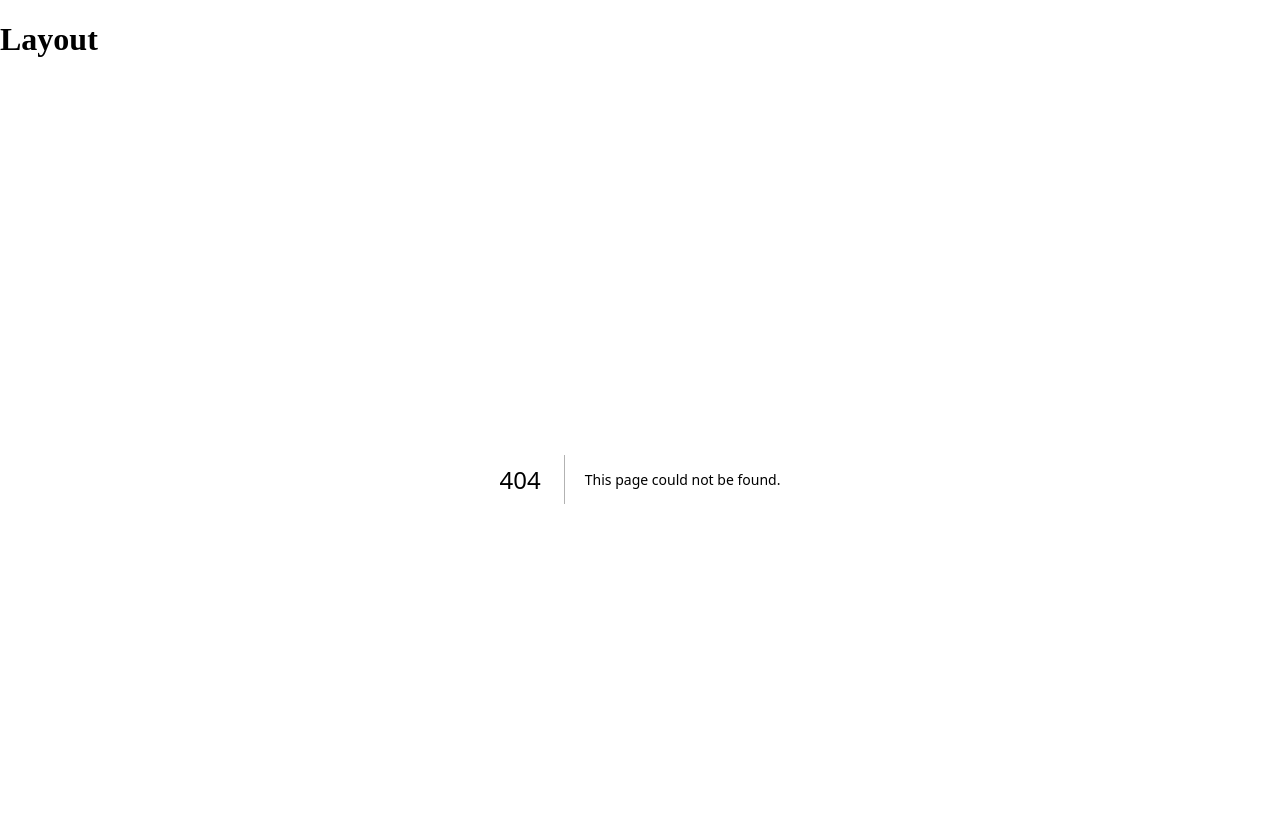
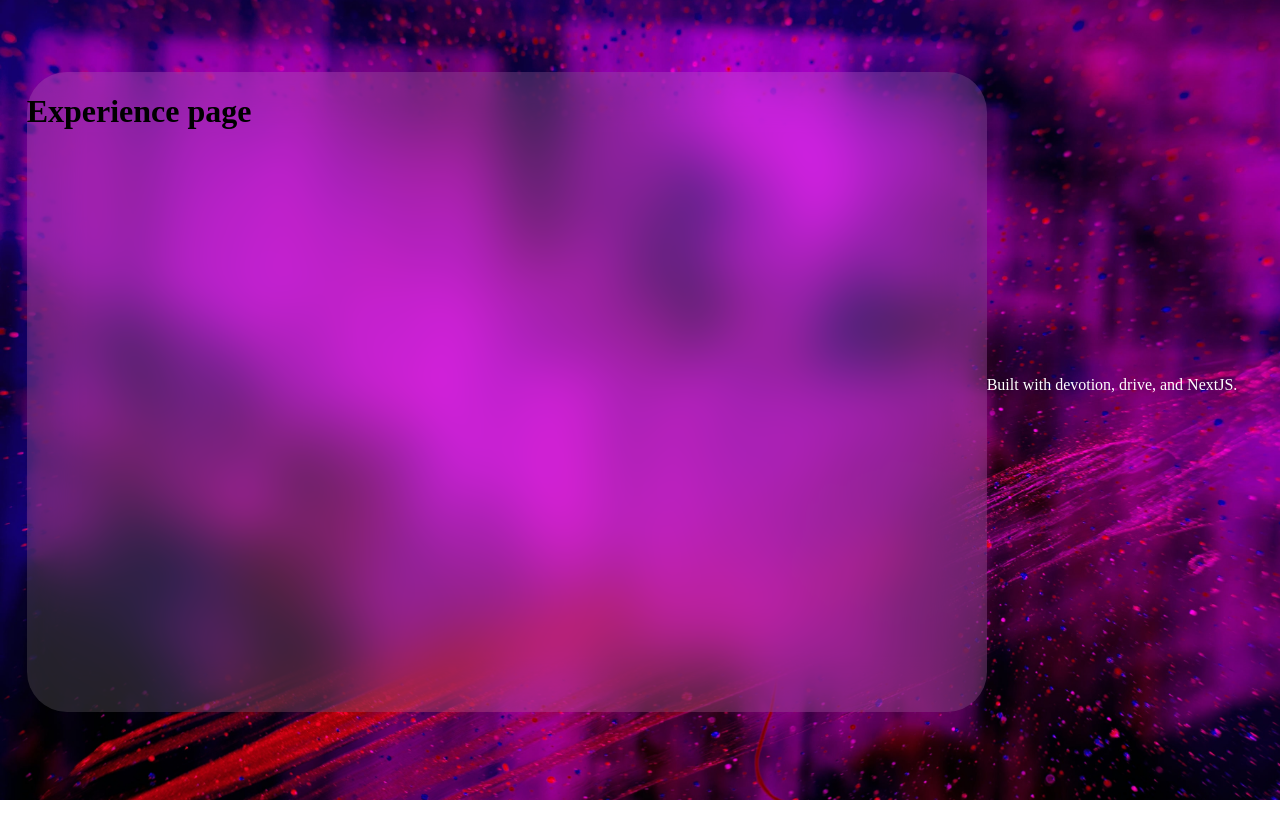
Before and after one commit to benpaulsen4/project-narcissism, a Next.js app: page /experience in a window 1280 px wide. Before the commit this address had no page. Shown: the top 838 px of the page. After the commit the page ends 800 px from the top, so only its background shows below. Built offline with nearby package versions, Linux system fonts and the light colour scheme.

Commit message:
Base layout acheived

```diff
--- /dev/null
+++ b/app/experience/page.tsx
@@ -0,0 +1,7 @@
+export default function Experience(){
+    return (
+        <div className="experience">
+            <h1>Experience page</h1>
+        </div>
+    )
+}
--- a/app/layout.tsx
+++ b/app/layout.tsx
@@ -1,11 +1,16 @@
+import './styles.css';
 export default function RootLayout({ children }: { children: any }){
     return (
         <html>
             <head></head>
             <body>
-                <h1>Layout</h1>
-                {children}
+                <div className="hero">
+                    {children}
+                </div>
             </body>
+            <footer>
+                Built with devotion, drive, and NextJS.
+            </footer>
         </html>
     )
 }
--- /dev/null
+++ b/app/styles.css
@@ -0,0 +1,28 @@
+html {
+  min-height: 100vh;
+}
+body {
+  background-image: url("./background.jpg");
+  background-position: center;
+  background-repeat: no-repeat;
+  background-size: cover;
+  display: flex;
+  align-items: center;
+  justify-content: center;
+  min-height: 96vh;
+}
+
+footer {
+  height: 2rem;
+  text-align: end;
+  margin-right: 1rem;
+  color: white;
+}
+
+.hero {
+  width: 60rem;
+  height: 40rem;
+  background-color: rgba(208, 205, 205, 0.16);
+  backdrop-filter: blur(25px);
+  border-radius: 40px;
+}
```
Also changed, not shown: app/projects/page.tsx (added, +7 -0 lines), app/skills/page.tsx (added, +7 -0 lines), app/background.jpg (added), styles/globals.css (added).
